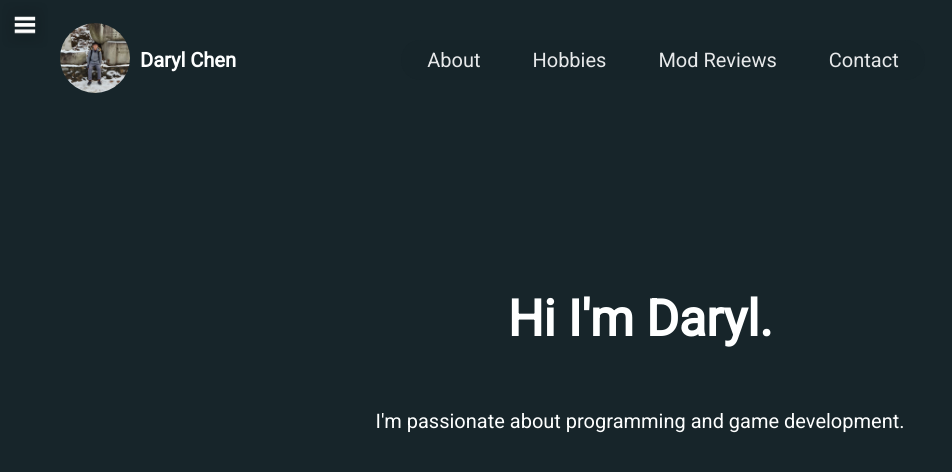
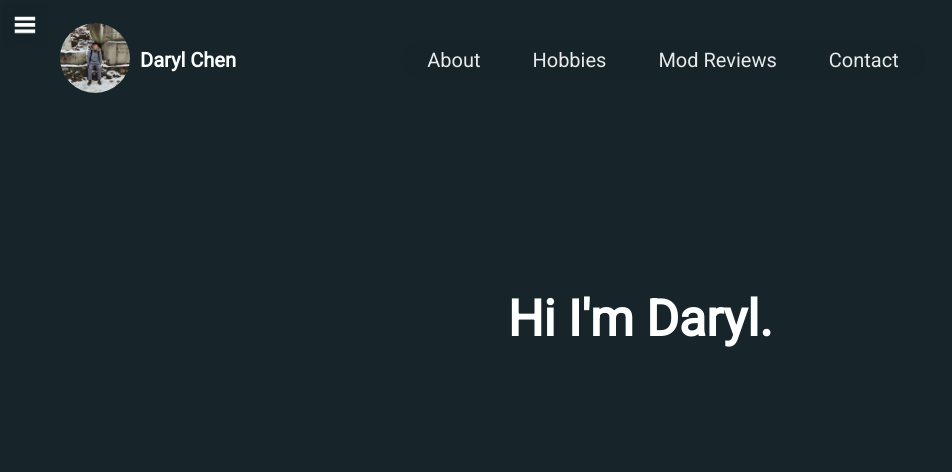
Before and after one commit to darylchen46/darylchen46.github.io, a plain HTML site: page index.html in a window 1280 px wide. Shown: the whole page, without its empty margins (0-952 px from the left). Drawn offline with Linux system fonts and the light colour scheme.

Commit message:
Update index.html

```diff
--- a/index.html
+++ b/index.html
@@ -42,7 +42,7 @@
         <!-- End of navigation -->
         <section id="intro">
             <h1>Hi I'm Daryl.</h1>
-            <p>I'm passionate about programming and game development.</p>
+            <p></p>
         </section>
     </body>
 </html>
```
